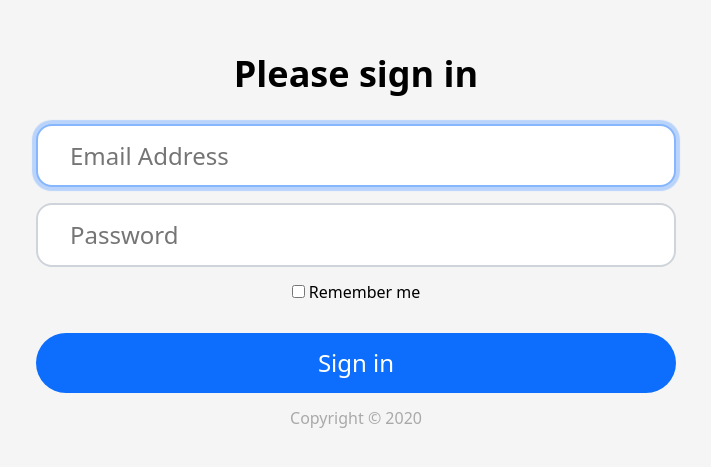
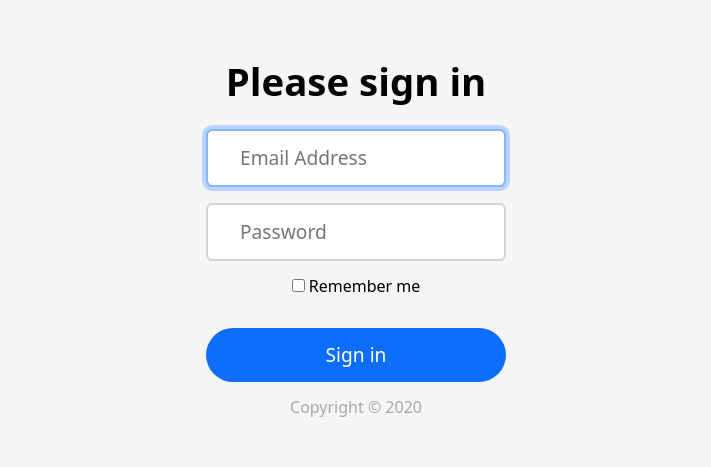
Before and after one commit to mahdizadehamir/html-css-exercises, a plain HTML site: page Sign In Form/index.html in a window 1280 px wide. Shown: the part 175-642 px from the top of the page, without its empty margins (284-995 px from the left). Drawn offline with Linux system fonts and the light colour scheme.

Commit message:
form exercise (sign in form) revisited

```diff
--- a/Sign In Form/css/styles.css
+++ b/Sign In Form/css/styles.css
@@ -9,7 +9,7 @@ html {
 body {
   font-family: system-ui, -apple-system, BlinkMacSystemFont, "Segoe UI", Roboto,
     Oxygen, Ubuntu, Cantarell, "Open Sans", "Helvetica Neue", sans-serif;
-  font-size: 1.5rem;
+  font-size: 1.2rem;
 }
 .container {
   display: flex;
@@ -24,7 +24,7 @@ form {
   justify-content: center;
   align-items: center;
   flex-direction: column;
-  width: 50%;
+  width:300px;
 }
 input[type="email"],
 input[type="password"] {
@@ -33,7 +33,7 @@ input[type="password"] {
   outline: 0;
   transition: border 0.3s ease-in-out, box-shadow 0.3s ease-in-out;
   padding: 1rem 2rem;
-  border-radius: 1rem;
+  border-radius: 0.4rem;
   width: 100%;
 }
 #email-input:focus,
--- a/Sign In Form/index.html
+++ b/Sign In Form/index.html
@@ -10,7 +10,7 @@
   </head>
   <body>
     <div class="container">
-      <h2>Please sign in</h2>
+      <h1>Please sign in</h1>
       <form action="#">
         <input
           type="email"
```
